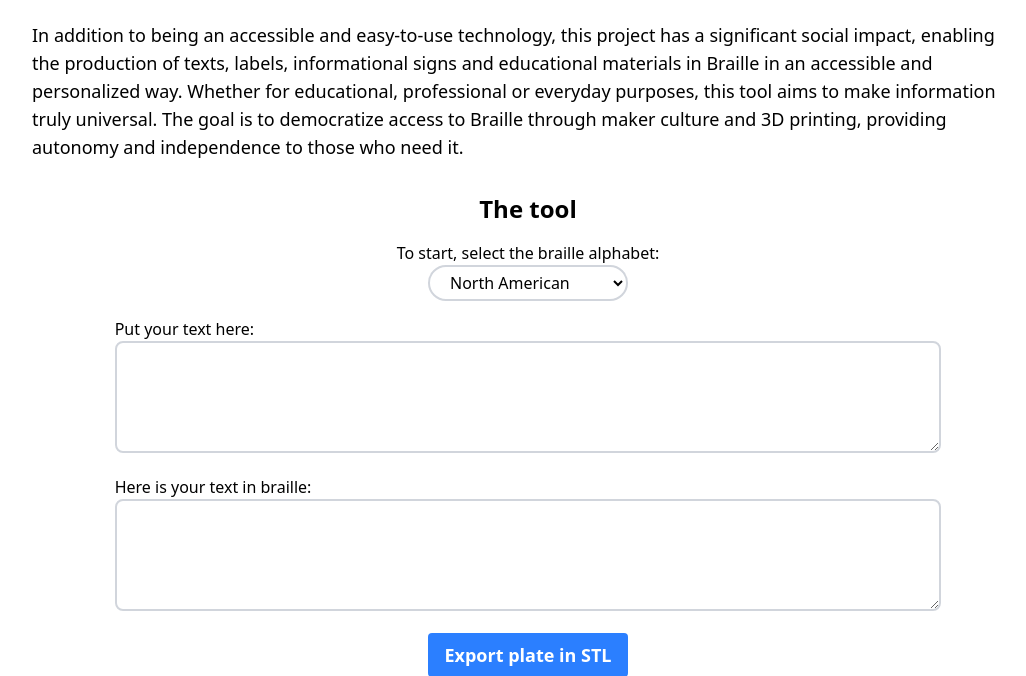
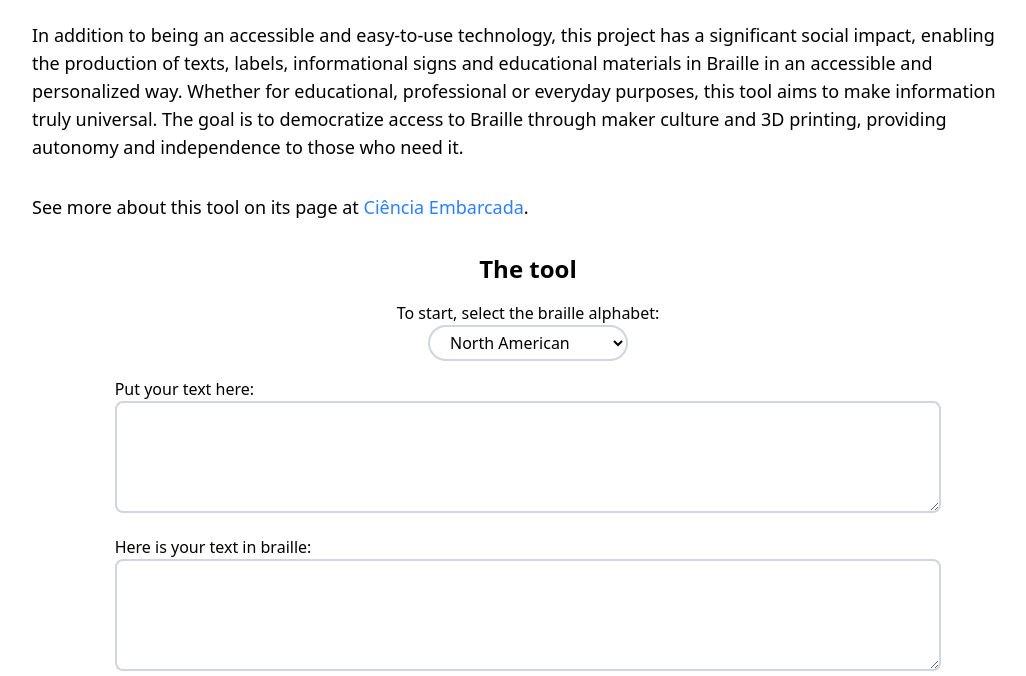
Before and after one commit to lucasrguerra/InBraille, a FastAPI app: page /en in a window 1280 px wide. Shown: the part 235-911 px from the top of the page, without its empty margins (112-1138 px from the left). Run offline with FastAPI, Linux system fonts and the light colour scheme.

Commit message:
Add links to tool page in English and Portuguese templates for additional resources

```diff
--- a/templates/index_en.html
+++ b/templates/index_en.html
@@ -70,6 +70,16 @@
                 Braille in an accessible and personalized way. Whether for educational, professional or everyday
                 purposes, this tool aims to make information truly universal. The goal is to democratize access to
                 Braille through maker culture and 3D printing, providing autonomy and independence to those who need it.
+            </p>
+
+            <p class="mt-4 my-8 text-lg">
+                See more about this tool on its page at
+                <a
+                    class="text-blue-500 hover:underline"
+                    href="https://cienciaembarcada.com.br/inbraille/"
+                    target="_blank"
+                    rel="noopener noreferrer"
+                >Ci&ecirc;ncia Embarcada</a>.
             </p>
 
             <h3 class="text-center text-2xl font-semibold my-4">The tool</h3>
```
Also changed, not shown: templates/index_pt_br.html (+10 -0 lines).
